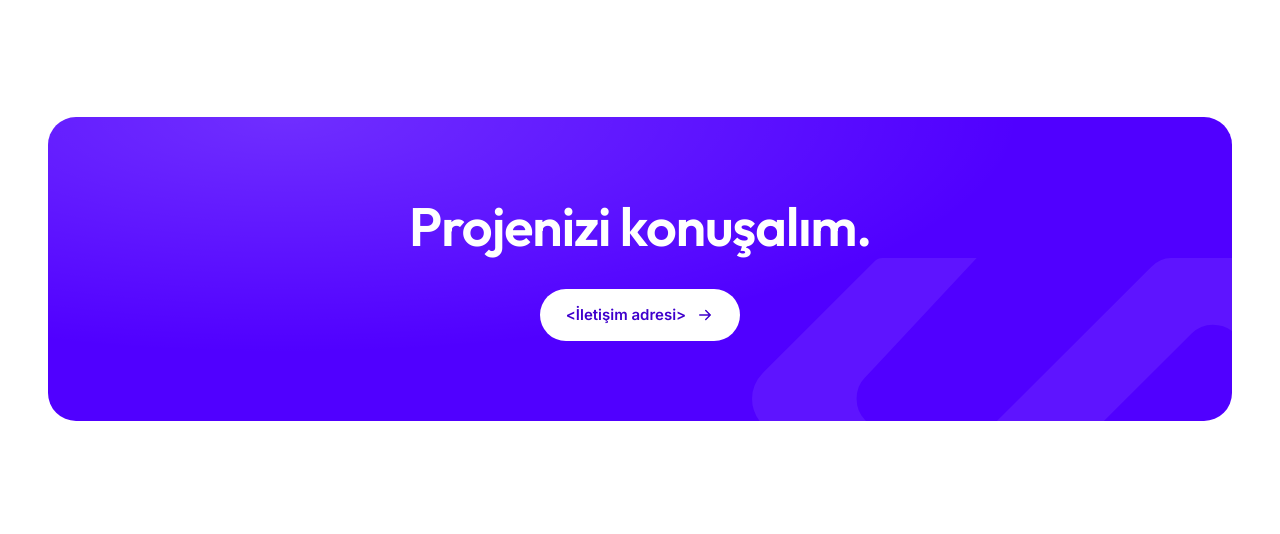
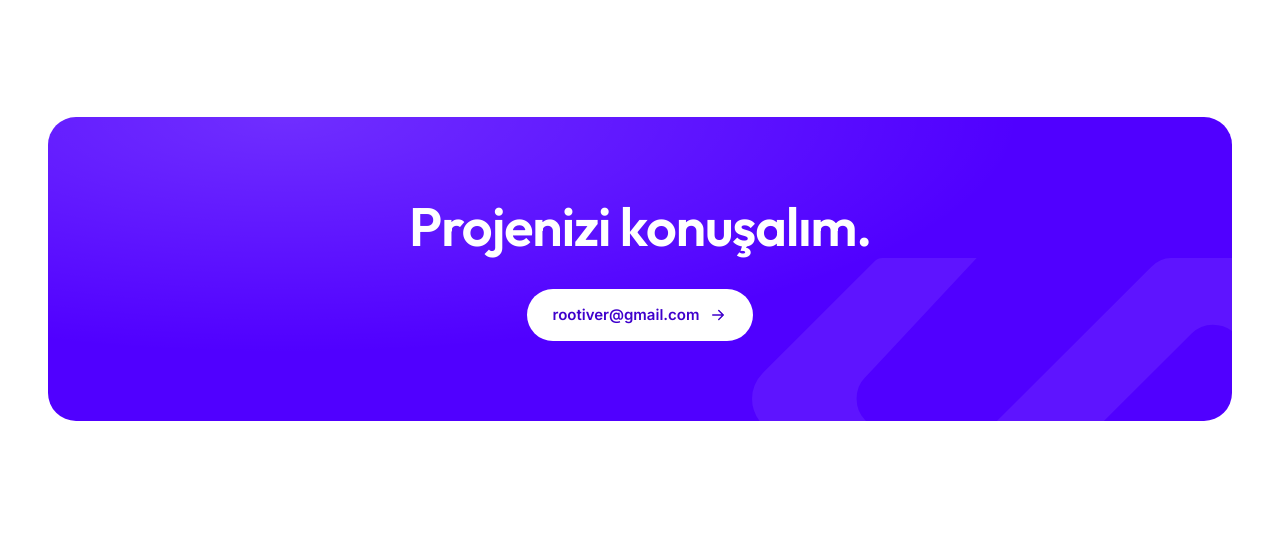
Before and after one commit to rootiverdev/rootiverdev.github.io, a plain HTML site: page index.html in a window 1280 px wide. Shown: the part 1917-2451 px from the top of the page. Drawn offline with Linux system fonts and the light colour scheme.

Commit message:
Fix contact email link

```diff
--- a/index.html
+++ b/index.html
@@ -349,7 +349,7 @@ p { margin: 0; }
       <div class="cta-box reveal">
         <svg class="mark-bg" viewBox="0 0 145 64" aria-hidden="true"><use href="#mark"/></svg>
         <h2>Projenizi konuşalım.</h2>
-        <a href="#iletisim" class="btn">&lt;İletişim adresi&gt;<svg aria-hidden="true"><use href="#arrow"/></svg></a>
+        <a href="mailto:rootiver@gmail.com" class="btn">rootiver@gmail.com<svg aria-hidden="true"><use href="#arrow"/></svg></a>
       </div>
     </div>
   </section>
```
